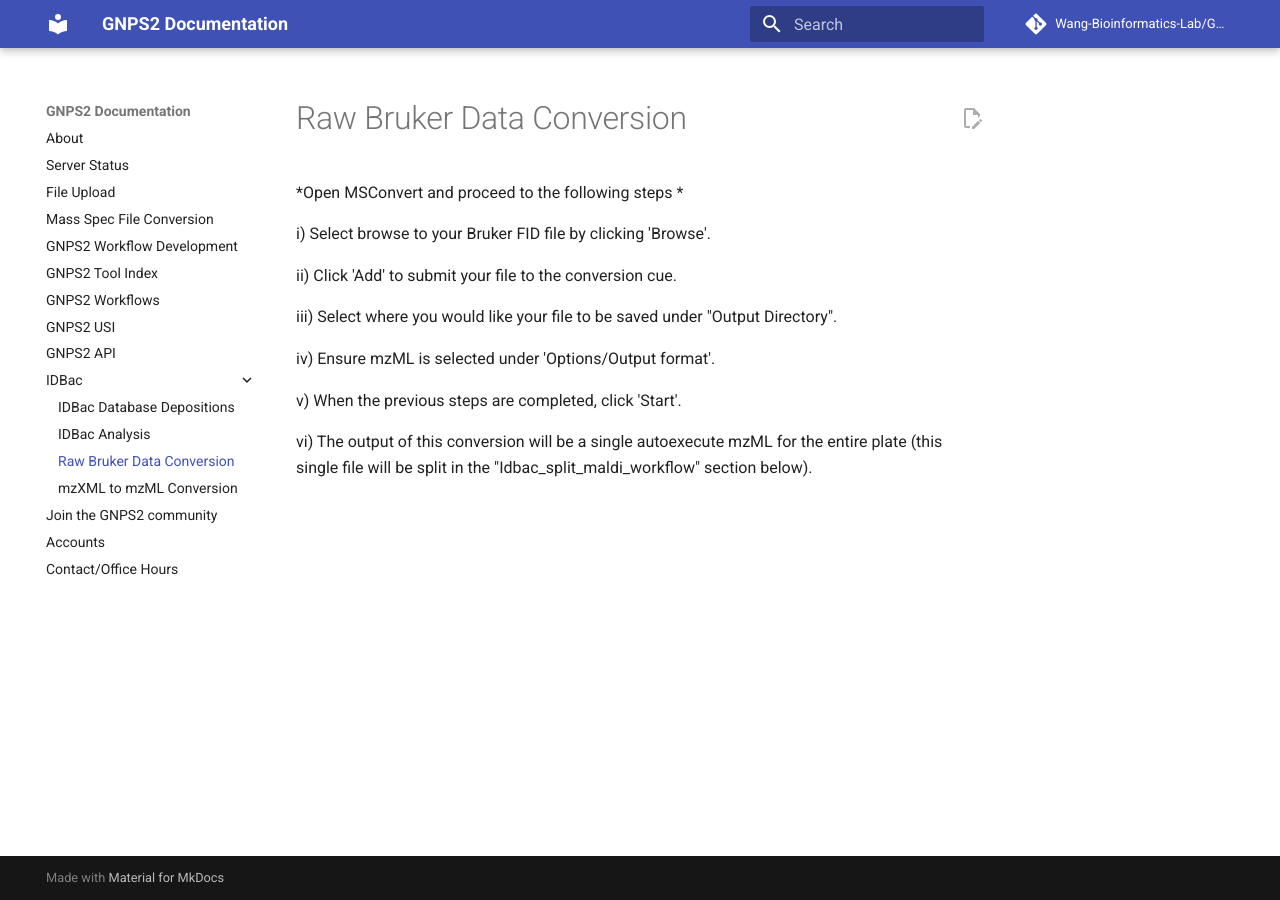
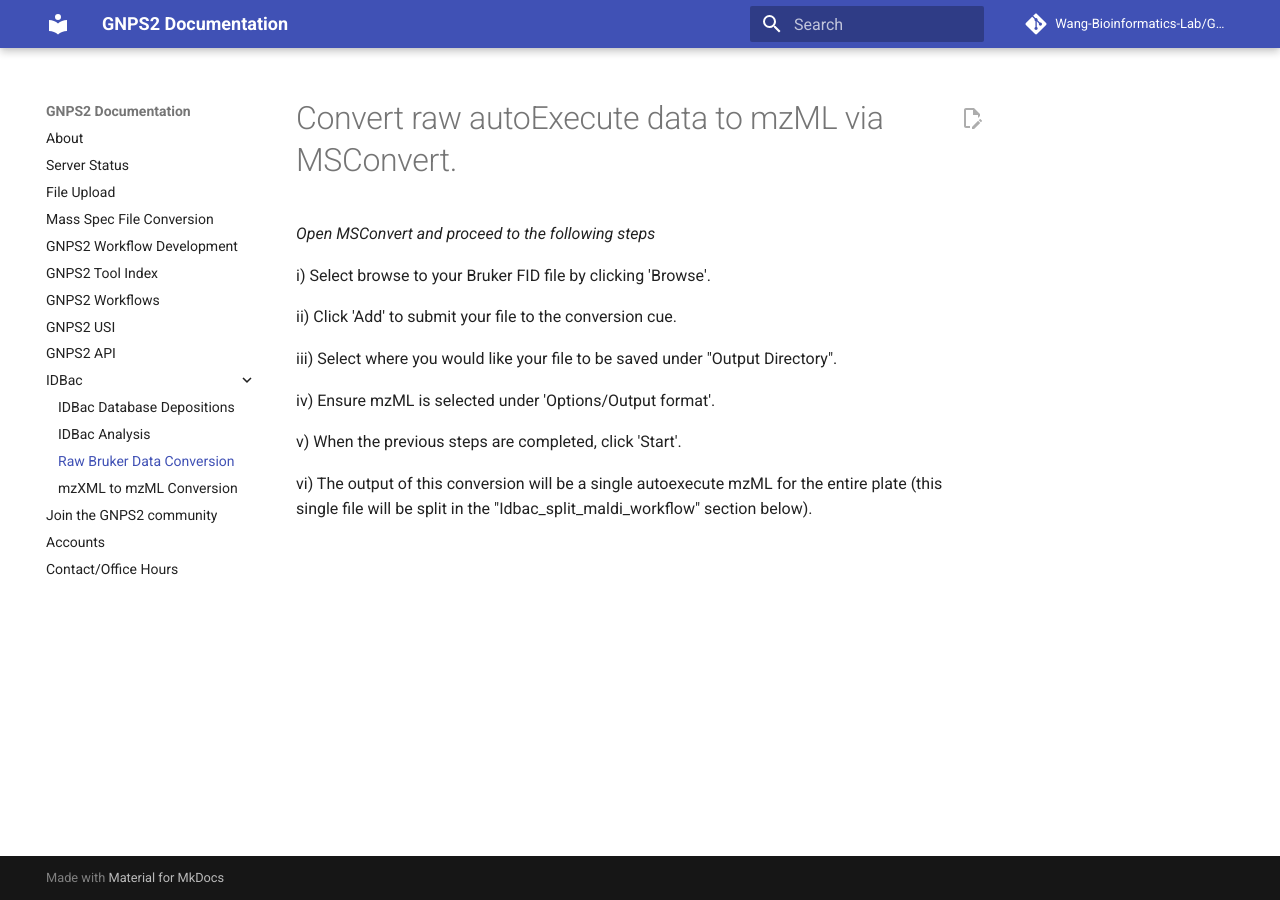
Before and after one commit to Wang-Bioinformatics-Lab/GNPS2_Documentation, an MkDocs documentation site: the page built from docs/idbacrawconversion.md, in a window 1280 px wide. Built offline with MkDocs 1.6.1 and Material for MkDocs 9.7.7, drawn with Linux system fonts in a browser that asks for light colours; comment, search, counter and statistics services are not loaded.

Commit message:
Update idbacrawconversion.md

```diff
--- a/docs/idbacrawconversion.md
+++ b/docs/idbacrawconversion.md
@@ -1,4 +1,6 @@
-*Open MSConvert and proceed to the following steps *
+# Convert raw autoExecute data to mzML via MSConvert.
+
+*Open MSConvert and proceed to the following steps*
 
 i) Select browse to your Bruker FID file by clicking 'Browse'.
 
```
